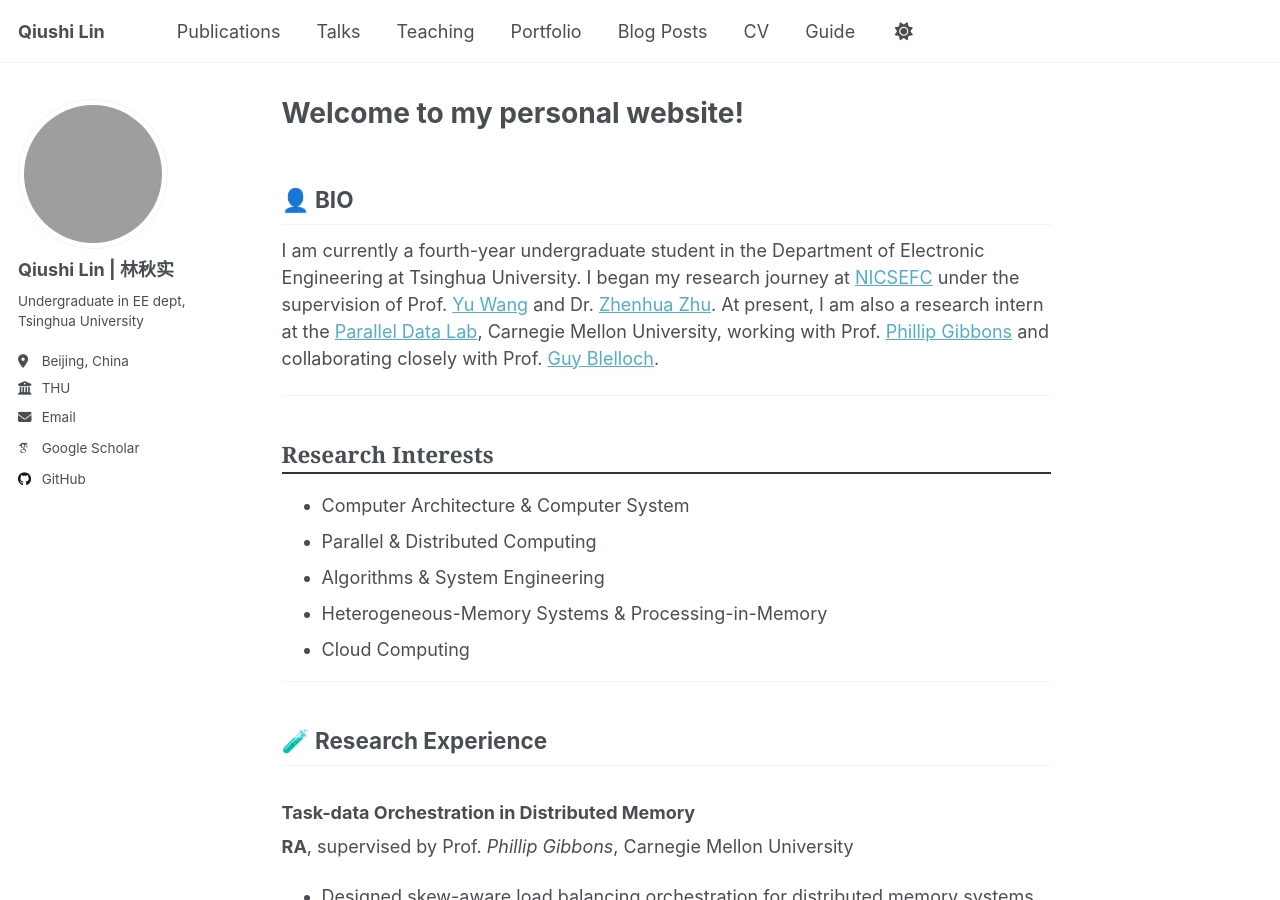
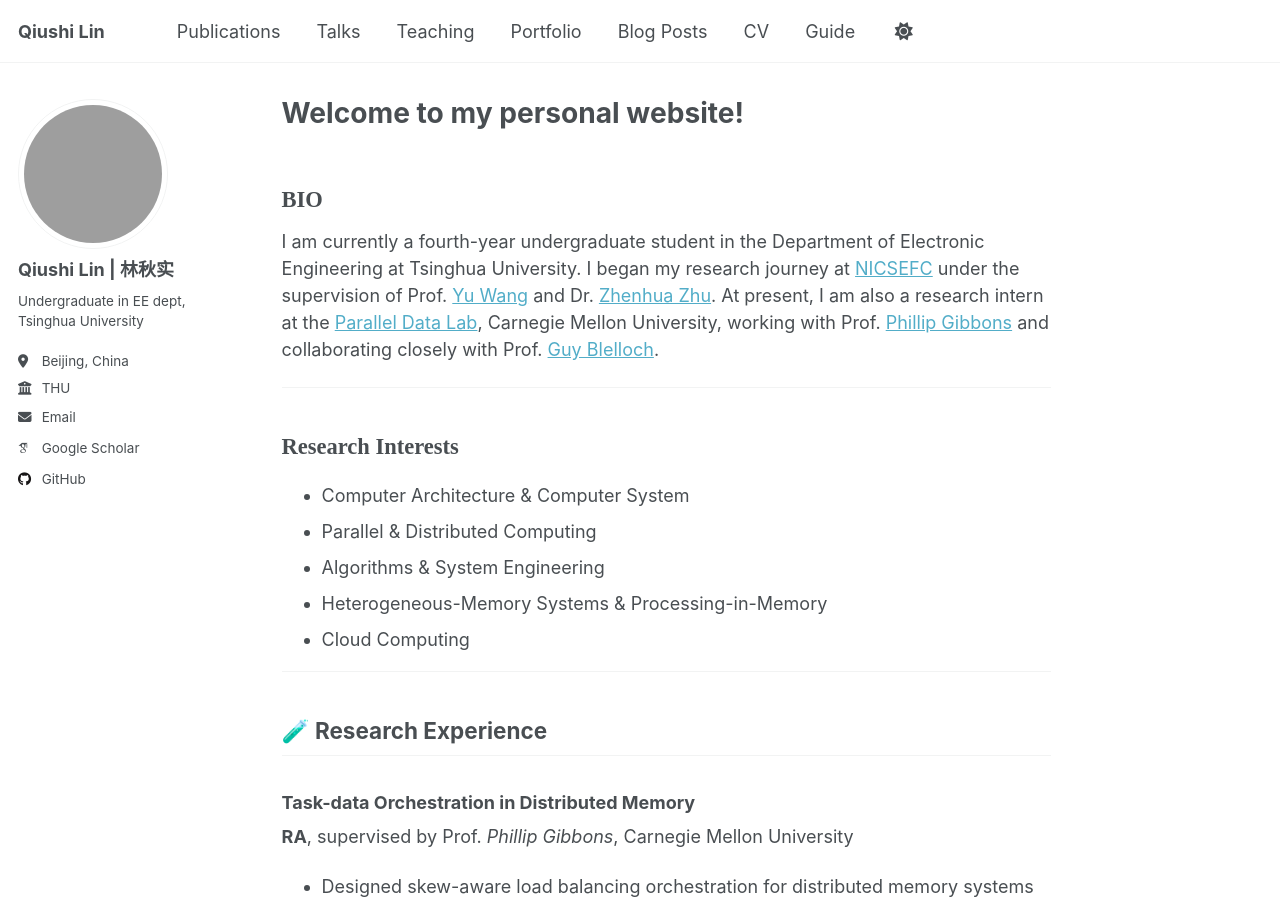
Before and after one commit to lqs22yeah/lqs22yeah.github.io, a Jekyll site: the page built from _pages/about.md, in a window 1280 px wide and 900 px high. Built offline with Jekyll 4.4.1, drawn with Linux system fonts in a browser that asks for light colours; some web fonts are replaced; a script that is not in the unit is left out.

Commit message:
fix style

```diff
--- a/_pages/about.md
+++ b/_pages/about.md
@@ -8,14 +8,16 @@ redirect_from:
 ---
 
 
-## 👤 BIO
+<h2 style="font-family:Times New Roman, serif; font-weight:600; border-bottom:none; padding-bottom:4px;">
+BIO
+</h2>
 
 I am currently a fourth-year undergraduate student in the Department of Electronic Engineering at Tsinghua University. I began my research journey at [NICSEFC](https://nicsefc.ee.tsinghua.edu.cn/) under the supervision of Prof. [Yu Wang](https://web.ee.tsinghua.edu.cn/wangyu) and Dr. [Zhenhua Zhu](https://nicsefc.ee.tsinghua.edu.cn/people/ZhenhuaZhu). At present, I am also a research intern at the [Parallel Data Lab](https://www.pdl.cmu.edu/index.shtml), Carnegie Mellon University, working with Prof. [Phillip Gibbons](https://www.cs.cmu.edu/~gibbons/) and collaborating closely with Prof. [Guy Blelloch](https://www.cs.cmu.edu/~guyb/).
 
 
 ---
 
-<h2 style="font-family:Georgia, serif; font-weight:600; border-bottom:2px solid #333; padding-bottom:4px;">
+<h2 style="font-family:Times New Roman, serif; font-weight:600; border-bottom:none; padding-bottom:4px;">
 Research Interests
 </h2>
 
```
